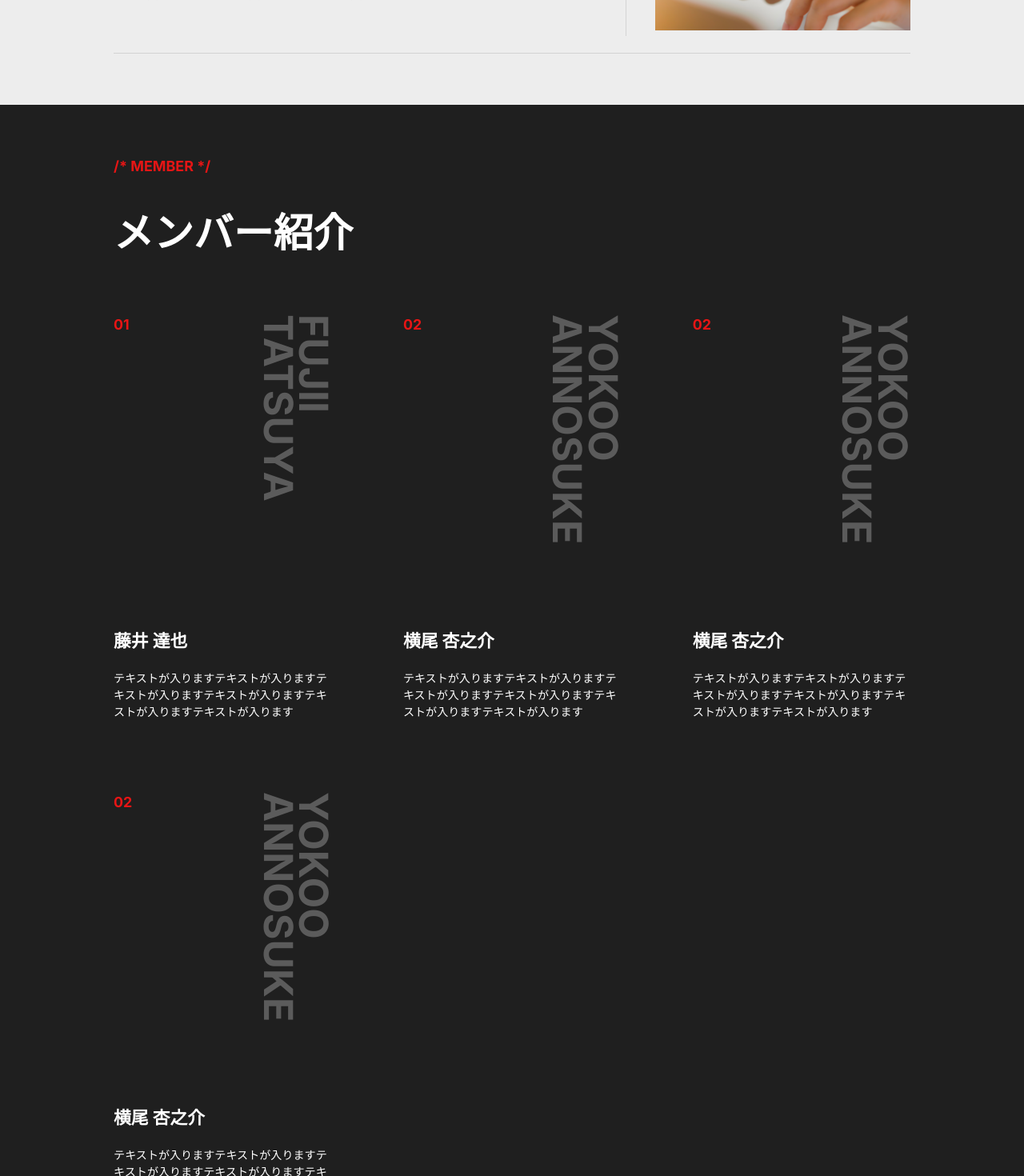
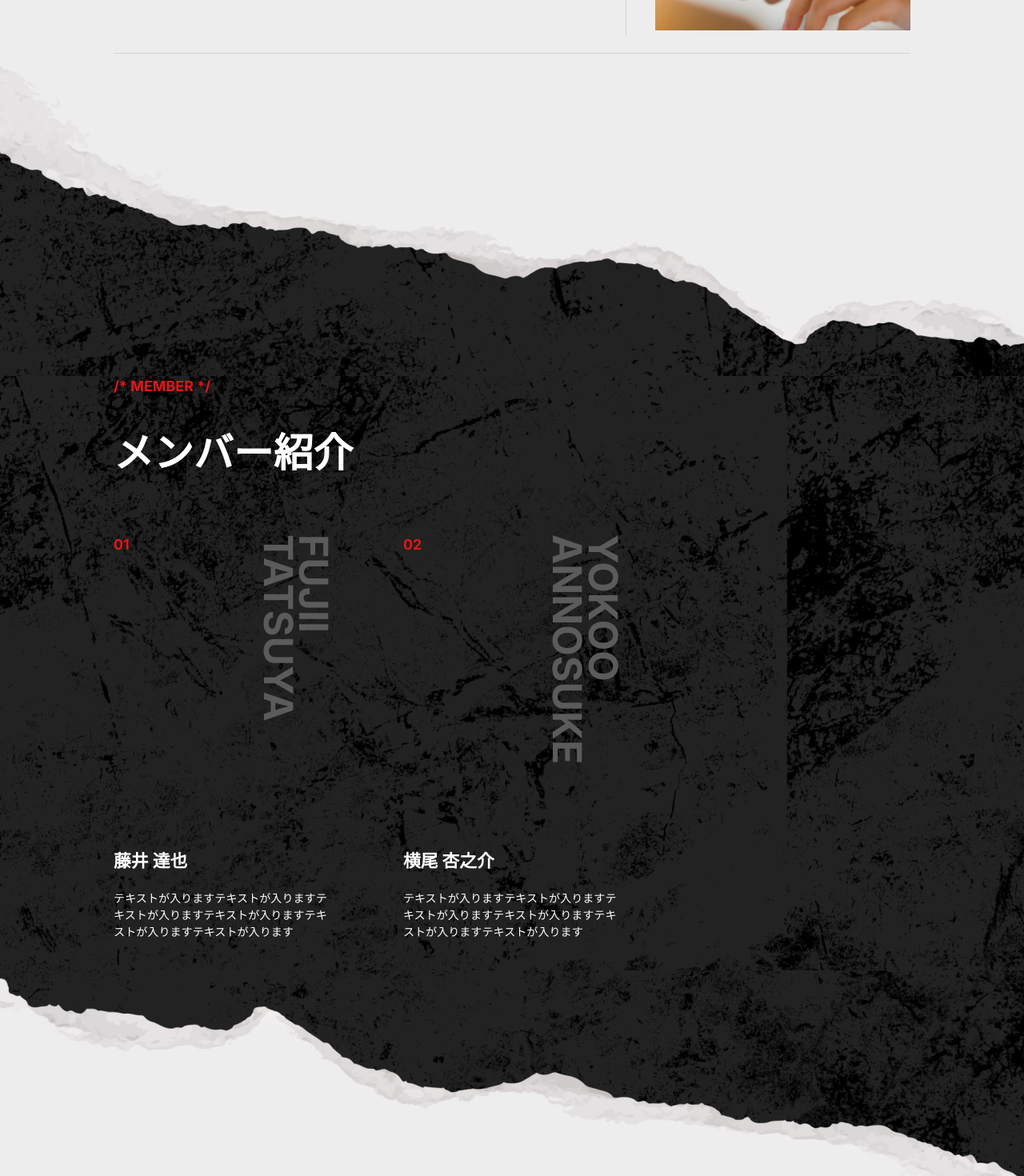
Before and after one commit to mouretsu-engineering/company_hp, a Next.js app: page / in a window 1280 px wide. Shown: the part 3780-5250 px from the top of the page at 80% size. Built offline with nearby package versions, Linux system fonts and the light colour scheme.

Commit message:
feat: メンバー紹介実装

```diff
--- a/src/components/pages/Home/Headline.tsx
+++ b/src/components/pages/Home/Headline.tsx
@@ -9,7 +9,7 @@ type HeadlineProps = {
 
 export const Headline: React.FC<HeadlineProps> = ({label, labelColor, title, titleColor}) => {
   return (
-    <VStack align='start' fontWeight='bold' gap={{ base: '4.27vw', md: '2.5vw' }}>
+    <VStack align='start' fontWeight='bold' gap={{ base: '4.27vw', md: '2.5vw' }} >
       <Box color={labelColor} fontSize={{ base: '3.7vw', md: '1.4vw' }} >/* {label} */</Box>
       <Box fontSize={{ base: '8.53vw', md: '3.9vw' }} color={titleColor}>{title}</Box>
     </VStack>
--- a/src/components/pages/Home/Member.tsx
+++ b/src/components/pages/Home/Member.tsx
@@ -1,12 +1,14 @@
-import { VStack } from "@chakra-ui/react";
-import { Headline } from "./Headline";
-import { MemberCards } from "./MemberCards";
+import { Box } from "@chakra-ui/react";
+import { MemberTopImg } from "./MemberTopImg";
+import { MembersIntroduction } from "./MembersIntroduction";
+import { MemberBottomImg } from "./MemberBottomImg";
 
 export const Member = () => {
   return (
-    <VStack align='start' bgColor='#1f1f1f' px={{ base: '4.27vw', md: '11.1vw' }} py='5vw' mt='5vw' gap={{ base: '17vw', md: '5vw' }} id="member">
-      <Headline label='MEMBER' labelColor='#E61515' title='メンバー紹介' titleColor='white' />
-      <MemberCards />
-    </VStack>
+    <Box bgColor='#222222' my={{ base: '10vw', md: '0' }} >
+      <MemberTopImg />
+      <MembersIntroduction />
+      <MemberBottomImg />
+    </Box>
   );
 }
--- a/src/components/pages/Home/Member2.tsx
+++ /dev/null
@@ -1,29 +0,0 @@
-import { Box, Flex, VStack } from "@chakra-ui/react";
-import { Headline } from "./Headline";
-import { MemberCards } from "./MemberCards";
-import { PrimaryImg } from "@/components/ui/PrimaryImg";
-
-export const Member2 = () => {
-  return (
-    <Box bgColor='#222222' id="member1">
-      <Box h={{ base: 'auto', md: '28vw' }} position='relative' display={{ base: 'none', md: 'block' }}>
-        <PrimaryImg src={'/images/member-design-top-pc.png'} alt="メンバー" />
-      </Box>
-      <VStack
-        align='start'
-        bg={{ base: 'url(/images/member-design-top-pc.png)', md: 'url(/images/member-design-center-pc.png)' }}
-        bgSize="cover"
-        h={{ base: 'auto', md: 'auto' }}
-        pb={{ base: '4.27vw', md: '3vw' }}
-        px={{ base: '4.27vw', md: '11.1vw' }}
-        spacing={{ base: '17vw', md: '5vw' }}
-      >
-        <Headline label='MEMBER' labelColor='#E61515' title='メンバー紹介' titleColor='white' />
-        <MemberCards />
-      </VStack>
-      <Box h={{ base: 'auto', md: '28.12vw' }} position='relative' display={{ base: 'none', md: 'block' }}>
-        <PrimaryImg src={'/images/member-design-bottom-pc.png'} alt="メンバー" />
-      </Box>
-    </Box>
-  );
-}
--- /dev/null
+++ b/src/components/pages/Home/MemberBottomImg.tsx
@@ -0,0 +1,15 @@
+import { Box } from "@chakra-ui/react";
+import { PrimaryImg } from "@/components/ui/PrimaryImg";
+
+export const MemberBottomImg = () => {
+  return (
+    <>
+      <Box h='405px' position='relative' display={{ base: 'none', md: 'block' }}>
+        <PrimaryImg src={'/images/member-design-bottom-pc.png'} alt="メンバー" />
+      </Box>
+      <Box h='21.6vw' position='relative' display={{ base: 'block', md: 'none' }}>
+        <PrimaryImg src={'/images/member-design-bottom-sp.png'} alt="メンバー" />
+      </Box>
+    </>
+  );
+}
--- a/src/components/pages/Home/MemberCards.tsx
+++ b/src/components/pages/Home/MemberCards.tsx
@@ -4,14 +4,12 @@ import { MemberCard } from "./MemberCard";
 const members = [
   { index: '01', enLastName: 'FUJII', enFirstName: 'TATSUYA', name: '藤井 達也', description: 'テキストが入りますテキストが入りますテキストが入りますテキストが入りますテキストが入りますテキストが入ります' },
   { index: '02', enLastName: 'YOKOO', enFirstName: 'ANNOSUKE', name: '横尾 杏之介', description: 'テキストが入りますテキストが入りますテキストが入りますテキストが入りますテキストが入りますテキストが入ります' },
-  { index: '02', enLastName: 'YOKOO', enFirstName: 'ANNOSUKE', name: '横尾 杏之介', description: 'テキストが入りますテキストが入りますテキストが入りますテキストが入りますテキストが入りますテキストが入ります' },
-  { index: '02', enLastName: 'YOKOO', enFirstName: 'ANNOSUKE', name: '横尾 杏之介', description: 'テキストが入りますテキストが入りますテキストが入りますテキストが入りますテキストが入りますテキストが入ります' },
 ];
 
 export const MemberCards = () => {
   return (
     <Grid
-      gap={{ base: '17vw', md: '7vw' }}
+      gap={{ base: '15vw', md: '7vw' }}
       templateColumns={['repeat(1, 1fr)', 'repeat(3, 1fr)', 'repeat(3, 1fr)']}
       w='100%'
     >
--- /dev/null
+++ b/src/components/pages/Home/MemberTopImg.tsx
@@ -0,0 +1,15 @@
+import { Box } from "@chakra-ui/react";
+import { PrimaryImg } from "@/components/ui/PrimaryImg";
+
+export const MemberTopImg = () => {
+  return (
+    <>
+      <Box h='403px' position='relative' display={{ base: 'none', md: 'block' }}>
+        <PrimaryImg src={'/images/member-design-top-pc.png'} alt="メンバー" />
+      </Box>
+      <Box h='21.3vw' position='relative' display={{ base: 'block', md: 'none' }}>
+        <PrimaryImg src={'/images/member-design-top-sp.png'} alt="メンバー" />
+      </Box>
+    </>
+  );
+}
--- /dev/null
+++ b/src/components/pages/Home/MembersIntroduction.tsx
@@ -0,0 +1,20 @@
+import { VStack } from "@chakra-ui/react";
+import { Headline } from "./Headline";
+import { MemberCards } from "./MemberCards";
+
+export const MembersIntroduction = () => {
+  return (
+    <VStack
+      align='start'
+      bg={{ base: 'url(/images/member-design-center-sp.png)', md: 'url(/images/member-design-center-pc.png)' }}
+      bgSize='contain'
+      pb={{ base: '4.27vw', md: '3vw' }}
+      px={{ base: '4.27vw', md: '11.1vw' }}
+      spacing={{ base: '10vw', md: '5vw' }}
+      id="member"
+    >
+      <Headline label='MEMBER' labelColor='#E61515' title='メンバー紹介' titleColor='white' />
+      <MemberCards />
+    </VStack>
+  );
+}
--- a/src/pages/index.tsx
+++ b/src/pages/index.tsx
@@ -1,7 +1,6 @@
 import { AboutUs } from '@/components/pages/Home/AboutUs';
 import { Contact } from '@/components/pages/Home/Contact';
 import { Member } from '@/components/pages/Home/Member';
-import { Member2 } from '@/components/pages/Home/Member2';
 import { Service } from '@/components/pages/Home/Service';
 
 export default function Home() {
@@ -10,8 +9,6 @@ export default function Home() {
       <AboutUs />
       <Service />
       <Member />
-      <Member2 />
-
       <Contact/>
     </>
   )
```
Also changed, not shown: public/images/member-design-bottom-pc.png, public/images/member-design-top-pc.png.
